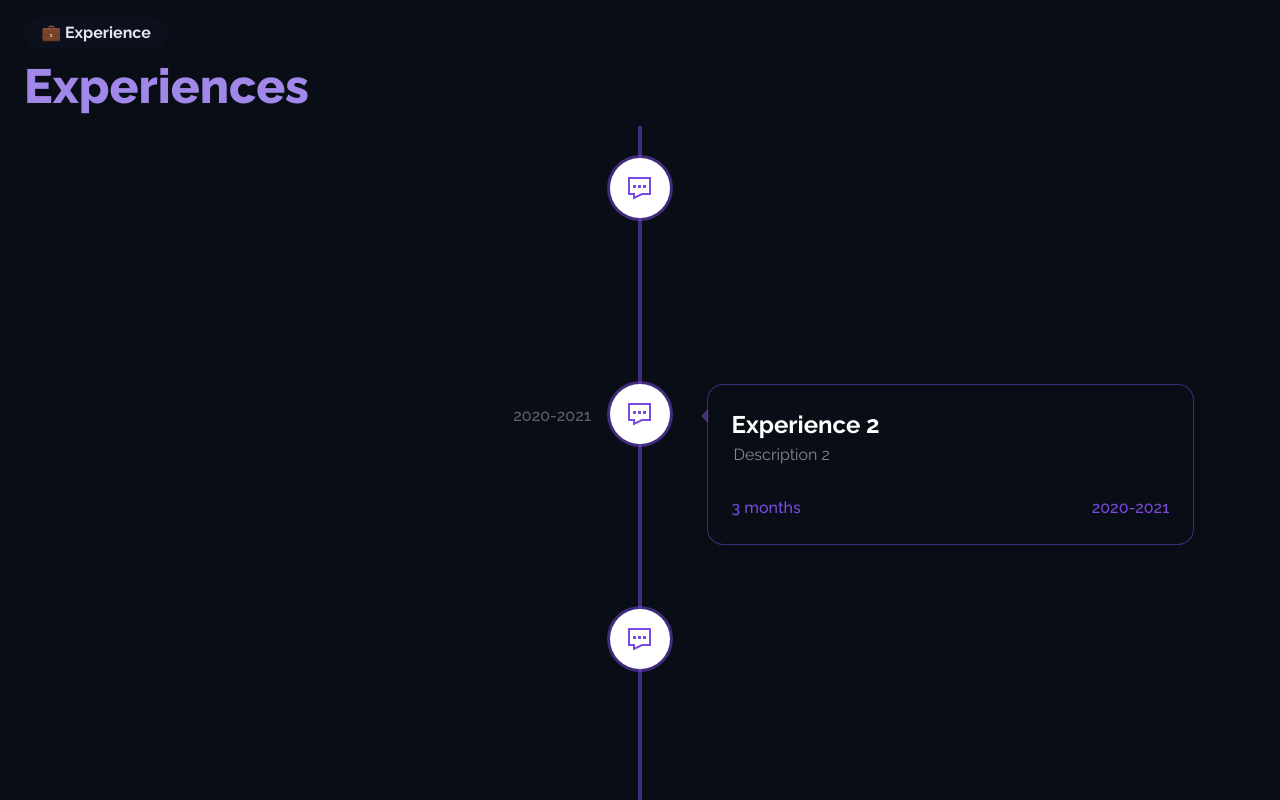
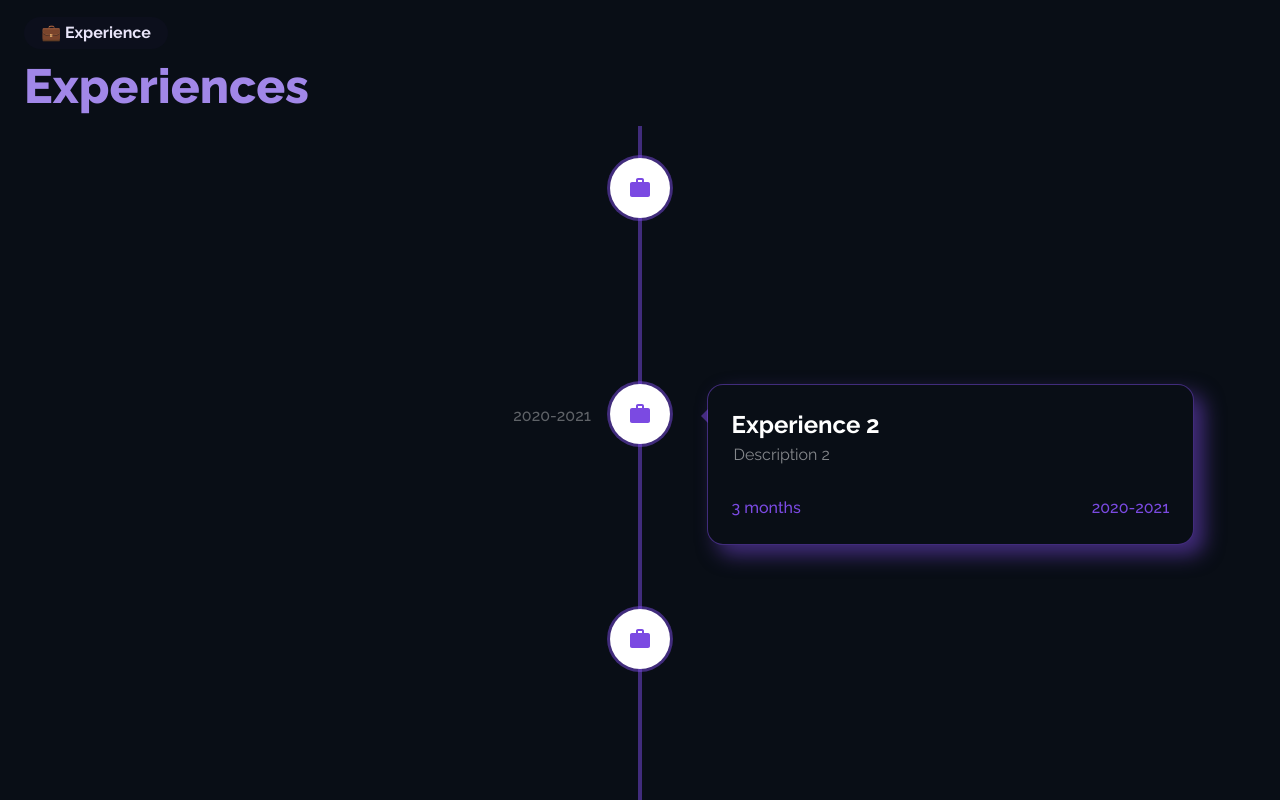
Before and after one commit to yinani24/portfolio, a Next.js app: page / in a window 1280 px wide. Shown: the part 2600-3400 px from the top of the page. Built offline with nearby package versions, Linux system fonts and the light colour scheme.

Commit message:
changes in experience section

```diff
--- a/src/app/experience/page.tsx
+++ b/src/app/experience/page.tsx
@@ -2,29 +2,30 @@
 
 import { experiences } from '@/components/constants';
 import { Top } from '@/components/top';
-import { TopBar } from '@/components/topbar';
 import React from 'react';
 import {VerticalTimeline, VerticalTimelineElement} from 'react-vertical-timeline-component';
 import "react-vertical-timeline-component/style.min.css";
+import {useInView} from 'react-intersection-observer';
+import { motion } from 'framer-motion';
 
 export default function Experience(){
   return (
     <section id='experience' className='mt-24 scroll-mt-24'>
-      {/* <div className=''>
-        <TopBar width={"w-36"}>💼 Experience</TopBar>
-        <h1 className='text-white mb-4
-        font-[raleway] text-6xl font-extrabold'> Experiences </h1>
-      </div> */}
       <Top topbar={{width: "w-36", children: "💼 Experience" }}>Experiences</Top>
-      <VerticalTimeline lineColor='rgba(123, 74, 226, 0.5)'>
-        {experiences.map((item, id) => (
-          <React.Fragment key={id}>
+      <VerticalTimeline lineColor='' animate={true}>
+        {experiences.map((item, id) => {
+          const { ref, inView } = useInView({
+            triggerOnce: true,
+          });
+          return (
+            <motion.div
+            key={id} ref={ref} className="vertical-timeline-element">
             <VerticalTimelineElement
               contentStyle={{
                 borderRadius: "16px",
                 border: "1px solid rgba(123, 74, 226, 0.50)",
                 background: "#090E16",
-                boxShadow: "none",
+                boxShadow: "10px 10px 20px 0px rgba(123, 74, 226, 0.50)",
                 color: "rgba(255, 255, 255, 0.50)",
                 textAlign: "left",
                 fontFamily: "Raleway",
@@ -32,7 +33,9 @@ export default function Experience(){
               contentArrowStyle={{ borderRight: '7px solid  rgba(123, 74, 226, 0.50)' }}
               date={item.date}
               iconStyle={{ background: '#fff', color: '#7B4AE2', boxShadow: '0 0 0 3px rgba(123, 74, 226, 0.50)'}}
-              visible={true} icon={item.Icon}>
+              visible={inView} icon={item.Icon}
+              className="vertical-timeline-element--work"
+              >
               <h2 className='!text-white !font-Raleway !text-2xl !font-bold'>{item.title}</h2>
               <p className='vertical-timeline-element-subtitle !m-0.5
                 !text-[rgba(255, 255, 255, 0.5)] !font-Raleway !text-base
@@ -42,8 +45,9 @@ export default function Experience(){
                 <p className='text-[#7B4AE2] text-right font-Raleway text-base font-normal'>{item.date}</p>
               </div>
             </VerticalTimelineElement>
-          </React.Fragment>
-        ))}
+          </motion.div>
+          );
+        })}
       </VerticalTimeline>
     </section>
   )
--- a/src/app/globals.css
+++ b/src/app/globals.css
@@ -10,3 +10,7 @@
   font-weight: 400;
   src: url('https://fonts.googleapis.com/css2?family=Raleway:wght@400&display=swap');
 }
+
+html{
+  --line-color: rgba(123, 74, 226, 0.5);
+}
--- a/src/components/constants.ts
+++ b/src/components/constants.ts
@@ -2,6 +2,7 @@ import { ProjectsProps } from "./interfaces"
 import ARImage from '../../public/ar-image.png'
 import { GrContact } from "react-icons/gr";
 import React from "react";
+import { MdWork } from "react-icons/md";
 
 export const navname = [
     {'route':"/", 'title': 'Home'},
@@ -33,9 +34,9 @@ export const projects: ProjectsProps[] = [
 ] as const;
 
 export const experiences = [
-    {'title': "Experience 1", "description": "Description 1", "timeline": "3 months", "Icon": React.createElement(GrContact), "date": "2020-2021"},
-    {'title': "Experience 2", "description": "Description 2", "timeline": "3 months", "Icon": React.createElement(GrContact), "date": "2020-2021"},
-    {'title': "Experience 3", "description": "Description 3", "timeline": "3 months", "Icon": React.createElement(GrContact), "date": "2020-2021"}
+    {'title': "Experience 1", "description": "Description 1", "timeline": "3 months", "Icon": React.createElement(MdWork), "date": "2020-2021"},
+    {'title': "Experience 2", "description": "Description 2", "timeline": "3 months", "Icon": React.createElement(MdWork), "date": "2020-2021"},
+    {'title': "Experience 3", "description": "Description 3", "timeline": "3 months", "Icon": React.createElement(MdWork), "date": "2020-2021"},
 ] as const;
 
 export const description = [
```
